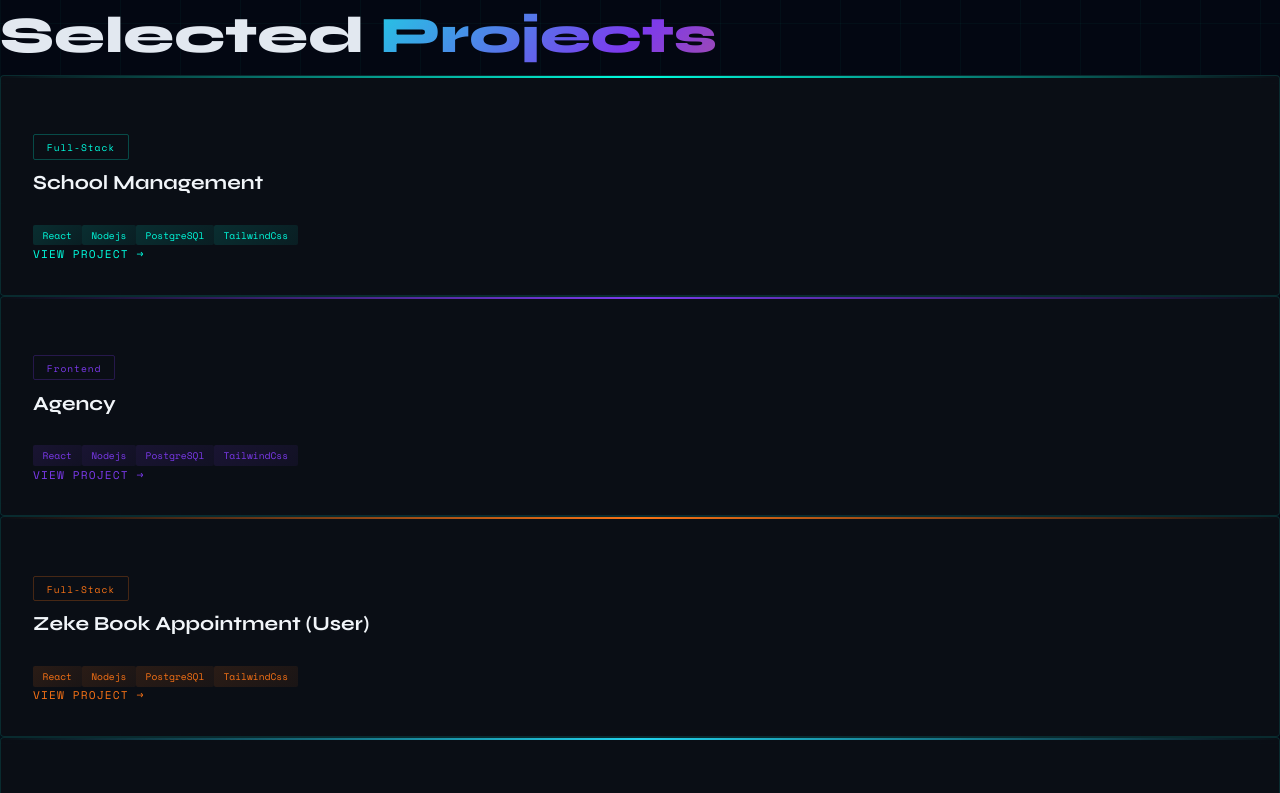
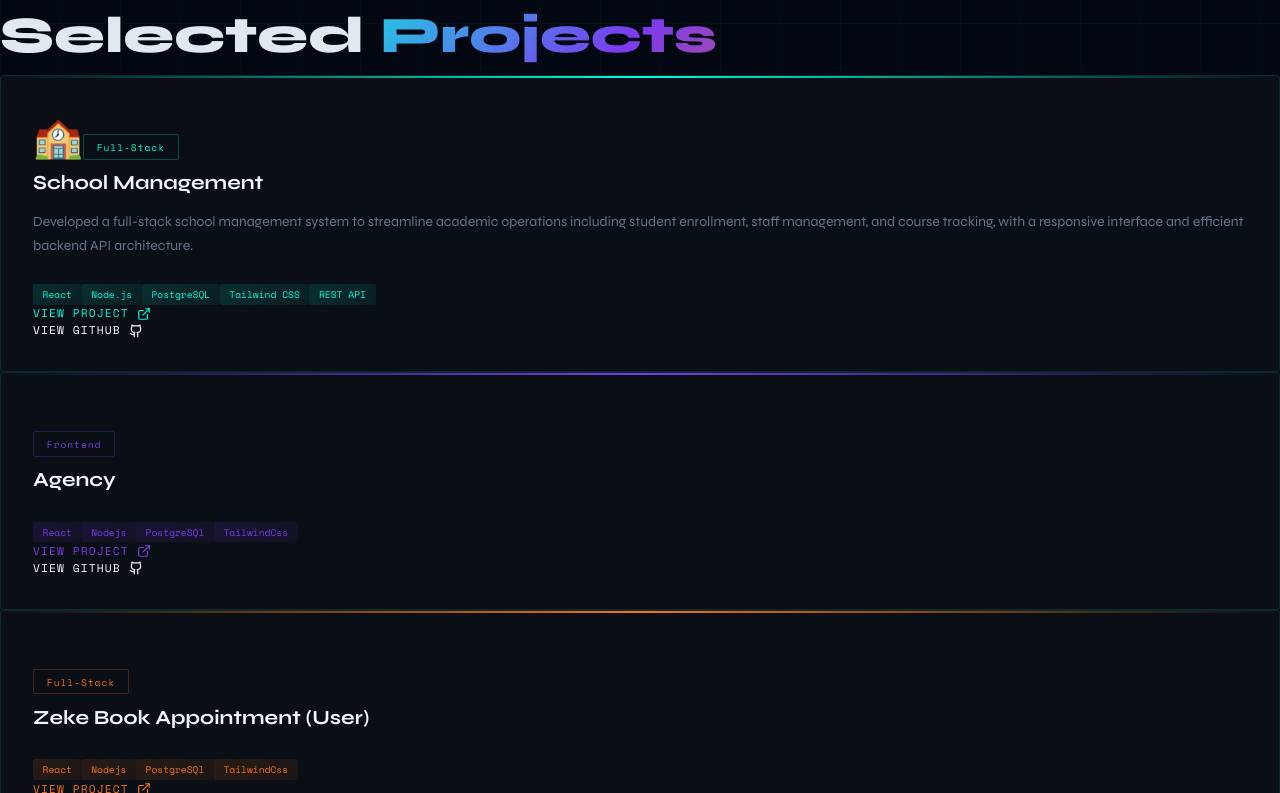
Before and after one commit to Bammytoye/Portfolios-, a React (Vite) app: page / in a window 1280 px wide. Shown: the part 2007-2800 px from the top of the page. Built offline with nearby package versions, Linux system fonts and the light colour scheme.

Commit message:
'framer'

```diff
--- a/package.json
+++ b/package.json
@@ -10,6 +10,8 @@
     "preview": "vite preview"
   },
   "dependencies": {
+    "framer-motion": "^12.38.0",
+    "lucide-react": "^0.577.0",
     "react": "^19.2.0",
     "react-dom": "^19.2.0"
   },
--- a/src/components/ProjectCard.tsx
+++ b/src/components/ProjectCard.tsx
@@ -1,5 +1,7 @@
-import React from 'react';
-import { Project } from '../data';
+import React from 'react'
+import { Project } from '../data'
+import { motion } from "framer-motion"
+import { ExternalLink, Github } from "lucide-react"
 
 const ProjectCard: React.FC<{ project: Project }> = ({ project }) => (
     <div
@@ -73,19 +75,53 @@ const ProjectCard: React.FC<{ project: Project }> = ({ project }) => (
             ))}
         </div>
 
-        <a
-            href={project.link}
+        <div className='flex justify-between items-center'>
+            {/* Live Project Link */}
+            <motion.a
+                href={project.LiveLink}
+                target="_blank"
+                rel="noopener noreferrer"
+                whileHover={{ scale: 1.05, x: 3 }}
+                transition={{ type: "spring", stiffness: 300 }}
                 style={{
                     fontFamily: "'Space Mono', monospace",
-                fontSize: '0.7rem', letterSpacing: '0.1em',
-                color: project.color, textDecoration: 'none',
-                display: 'flex', alignItems: 'center', gap: '0.5rem',
+                    fontSize: '0.7rem',
+                    letterSpacing: '0.1em',
+                    color: project.color,
+                    textDecoration: 'none',
+                    display: 'flex',
+                    alignItems: 'center',
+                    gap: '0.5rem',
                     textTransform: 'uppercase',
                 }}
                 className="hover:underline"
             >
-            View Project <span>→</span>
-        </a>
+                View Project <ExternalLink size={14} />
+            </motion.a>
+
+            {/* GitHub Link */}
+            <motion.a
+                href={project.GitLink}
+                target="_blank"
+                rel="noopener noreferrer"
+                whileHover={{ scale: 1.05, x: 3 }}
+                transition={{ type: "spring", stiffness: 300 }}
+                style={{
+                    fontFamily: "'Space Mono', monospace",
+                    fontSize: '0.7rem',
+                    letterSpacing: '0.1em',
+                    color: '#fff',
+                    textDecoration: 'none',
+                    display: 'flex',
+                    alignItems: 'center',
+                    gap: '0.5rem',
+                    textTransform: 'uppercase',
+                }}
+                className="hover:underline"
+            >
+                View GitHub <Github size={14} />
+            </motion.a>
+        </div>
     </div>
 );
 
--- a/src/data/index.ts
+++ b/src/data/index.ts
@@ -8,7 +8,8 @@ export interface Project {
     tech: string[];
     color: string;
     emoji: string;
-    link: string;
+    LiveLink: string;
+    GitLink: string;
 }
 
 export interface TimelineItem {
@@ -102,11 +103,12 @@ export const PROJECTS: Project[] = [
         id: 1,
         title: "School Management",
         tag: "Full-Stack",
-        desc: "",
-        tech: ['React', 'Nodejs', 'PostgreSQl', 'TailwindCss'],
+        desc: "Developed a full-stack school management system to streamline academic operations including student enrollment, staff management, and course tracking, with a responsive interface and efficient backend API architecture.",
+        tech: ['React', 'Node.js', 'PostgreSQL', 'Tailwind CSS', 'REST API'],
         color: "#00ffe0",
-        emoji: "",
-        link: "https://schoolmanagement-omega-ten.vercel.app/",
+        emoji: "🏫",
+        LiveLink: "https://schoolmanagement-omega-ten.vercel.app/",
+        GitLink: "https://github.com/Bammytoye/School-Management-.git",
     },
     {
         id: 2,
@@ -116,7 +118,8 @@ export const PROJECTS: Project[] = [
         tech: ['React', 'Nodejs', 'PostgreSQl', 'TailwindCss'],
         color: "#7c3aed",
         emoji: "",
-        link: "https://agency-mu-ten.vercel.app/",
+        LiveLink: "https://agency-mu-ten.vercel.app/",
+        GitLink: "https://agency-mu-ten.vercel.app/",
     },
     {
         id: 3,
@@ -126,7 +129,8 @@ export const PROJECTS: Project[] = [
         tech: ['React', 'Nodejs', 'PostgreSQl', 'TailwindCss'],
         color: "#f97316",
         emoji: "",
-        link: "https://zeke-book-appointment.vercel.app/",
+        LiveLink: "https://zeke-book-appointment.vercel.app/",
+        GitLink: "https://zeke-book-appointment.vercel.app/",
     },
     {
         id: 4,
@@ -136,7 +140,8 @@ export const PROJECTS: Project[] = [
         tech: ['React', 'Nodejs', 'PostgreSQl', 'TailwindCss'],
         color: "#22d3ee",
         emoji: "",
-        link: "https://zeke-book-appointment-admin.vercel.app/",
+        LiveLink: "https://zeke-book-appointment-admin.vercel.app/",
+        GitLink: "https://zeke-book-appointment-admin.vercel.app/",
     },
     {
         id: 5,
@@ -146,7 +151,8 @@ export const PROJECTS: Project[] = [
         tech: ['React', 'Nodejs', 'PostgreSQl', 'TailwindCss'],
         color: "#ec4899",
         emoji: "",
-        link: "https://zeke-healthcare-frontend.vercel.app/",
+        LiveLink: "https://zeke-healthcare-frontend.vercel.app/",
+        GitLink: "https://zeke-healthcare-frontend.vercel.app/",
     },
     {
         id: 6,
@@ -156,7 +162,8 @@ export const PROJECTS: Project[] = [
         tech: ['React', 'Nodejs', 'PostgreSQl', 'TailwindCss'],
         color: "#84cc16",
         emoji: "",
-        link: "https://zeke-healthcare-admin.vercel.app/",
+        LiveLink: "https://zeke-healthcare-admin.vercel.app/",
+        GitLink: "https://zeke-healthcare-admin.vercel.app/",
     },
     {
         id: 7,
@@ -166,7 +173,8 @@ export const PROJECTS: Project[] = [
         tech: ['React', 'Nodejs', 'PostgreSQl', 'TailwindCss'],
         color: "#f43f5e",
         emoji: "",
-        link: "https://valentine-blue-zeta.vercel.app/",
+        LiveLink: "https://valentine-blue-zeta.vercel.app/",
+        GitLink: "https://valentine-blue-zeta.vercel.app/",
     },
     {
         id: 8,
@@ -176,7 +184,8 @@ export const PROJECTS: Project[] = [
         tech: ['React', 'Nodejs', 'PostgreSQl', 'TailwindCss'],
         color: "#6366f1",
         emoji: "",
-        link: "https://zeke-chat-gpt3.vercel.app/",
+        LiveLink: "https://zeke-chat-gpt3.vercel.app/",
+        GitLink: "https://zeke-chat-gpt3.vercel.app/",
     },
     {
         id: 9,
@@ -186,7 +195,8 @@ export const PROJECTS: Project[] = [
         tech: ['React', 'Nodejs', 'PostgreSQl', 'TailwindCss'],
         color: "#10b981",
         emoji: "",
-        link: "https://vue-todo-list-mauve.vercel.app/",
+        LiveLink: "https://vue-todo-list-mauve.vercel.app/",
+        GitLink: "https://vue-todo-list-mauve.vercel.app/",
     },
     {
         id: 10,
@@ -196,7 +206,8 @@ export const PROJECTS: Project[] = [
         tech: ['React', 'Nodejs', 'PostgreSQl', 'TailwindCss'],
         color: "#8b5cf6",
         emoji: "",
-        link: "https://nextjs-todo-list-indol.vercel.app/",
+        LiveLink: "https://nextjs-todo-list-indol.vercel.app/",
+        GitLink: "https://nextjs-todo-list-indol.vercel.app/",
     },
 ];
 
@@ -204,28 +215,22 @@ export const PROJECTS: Project[] = [
 
 export const TIMELINE: TimelineItem[] = [
     {
-        year: "2024",
-        role: "Senior Frontend Engineer",
-        company: "TechNova Labs",
-        desc: "Led migration of monolith to micro-frontend architecture, reducing bundle size by 40%.",
-    },
-    {
-        year: "2022",
-        role: "Full-Stack Developer",
-        company: "Stackify Inc.",
-        desc: "Built scalable SaaS platform from zero to 10k users. TypeScript, Node, and PostgreSQL.",
+        year: "2025",
+        role: "Frontend Developer",
+        company: "Self-Employed",
+        desc: "Worked collaboratively with frontend and backend developers to build and deploy full-stack healthcare web applications, focusing on responsive UI, API integration, and smooth user experience.",
     },
     {
         year: "2020",
         role: "Frontend Developer",
-        company: "CreativeWeb Studio",
-        desc: "Delivered 30+ client projects. Specialized in interactive animations and WebGL experiences.",
+        company: "Zeke Tech",
+        desc: "Delivered some client projects, building responsive web interfaces, reusable UI components, and interactive user experiences for diverse business needs.",
     },
     {
         year: "2018",
         role: "Freelance Developer",
         company: "Self-Employed",
-        desc: "Started freelancing building custom websites and REST APIs for startups and SMEs.",
+        desc: "Started freelancing by developing custom websites and RESTful APIs for startups and SMEs, focusing on responsive design, performance, and client requirements."
     },
 ];
 
```
Also changed, not shown: 1 other file (tests, documents, lock files or other folders). Lines whose indentation alone changed are shown as unchanged.
